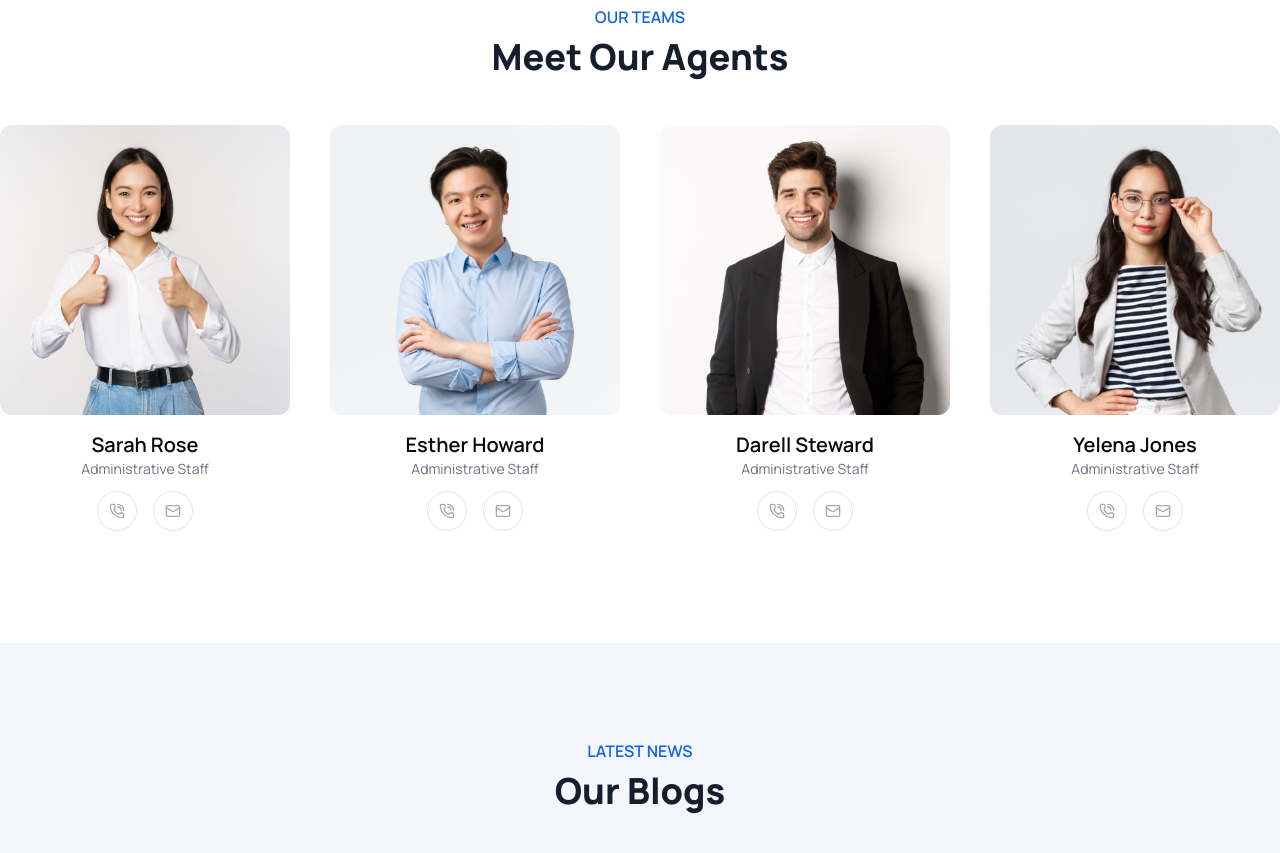
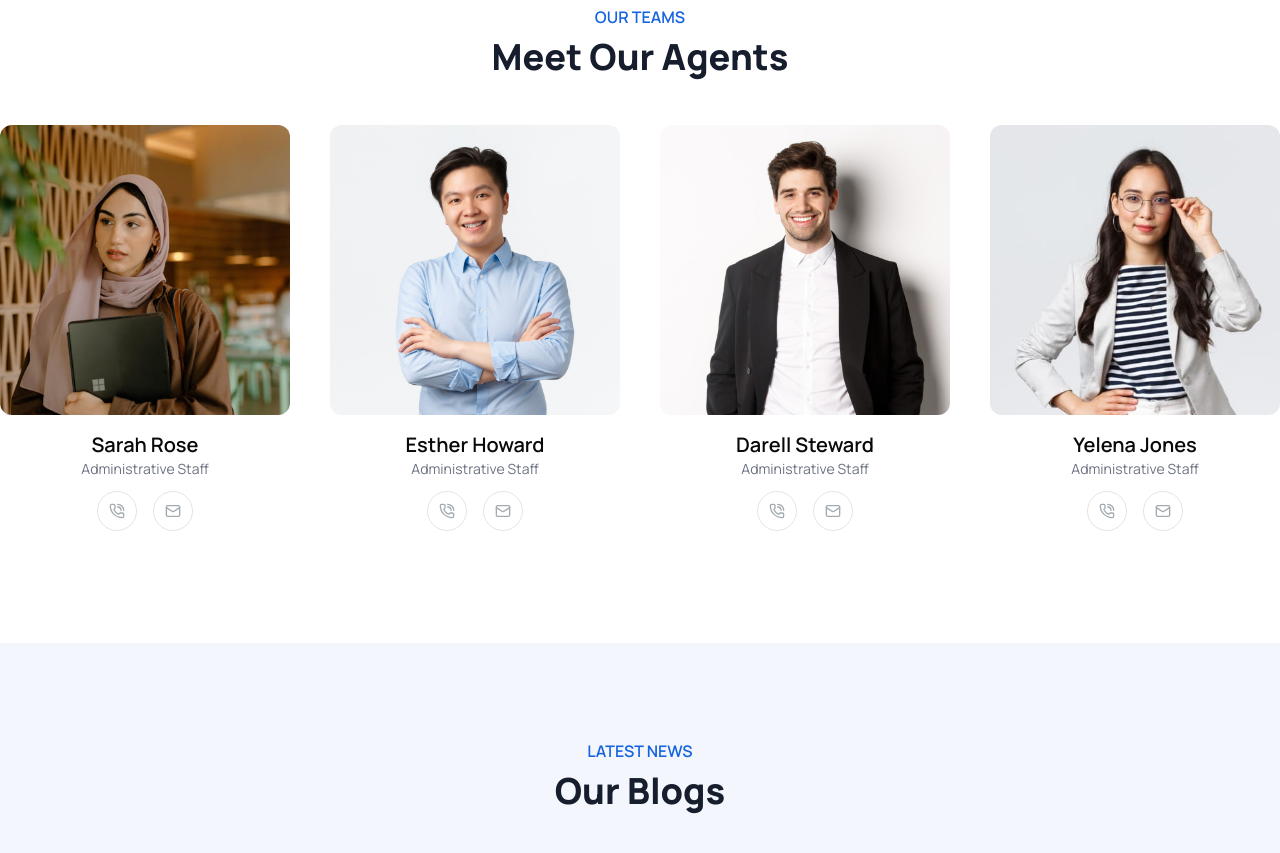
Before and after one commit to aryan7123/homelengo, a Next.js app: page / in a window 1280 px wide. Shown: the part 3480-4333 px from the top of the page. Built offline with nearby package versions, Linux system fonts and the light colour scheme; no server answers; the database is empty.

Commit message:
fix: changed the images of the agents in the team section

```diff
--- a/app/page.tsx
+++ b/app/page.tsx
@@ -695,7 +695,7 @@ export default function Home() {
             >
               <Link href="#" className="block relative">
                 <Image
-                  src="/agents/agent-1.jpg"
+                  src="/agents/agent-5.jpg"
                   width={100}
                   height={100}
                   alt="image-agent"
```
Also changed, not shown: public/agents/agent-5.jpg (added), public/banner/banner-tes.jpg (added).
